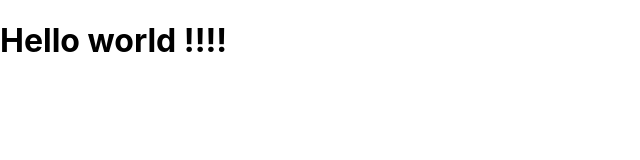
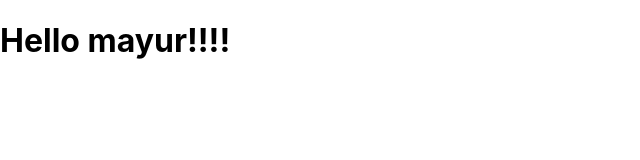
Before and after one commit to mayurpawar0809/react-projapp1, a React (Create React App) app in the folder myapp1/: page / in a window 1280 px wide. Shown: the top 160 px of the page, without its empty margins (0-640 px from the left). Built offline with nearby package versions, Linux system fonts and the light colour scheme.

Commit message:
first appll

```diff
--- a/myapp1/src/App.js
+++ b/myapp1/src/App.js
@@ -4,7 +4,7 @@ import "./App.css";
 function App() {
   return (
     <div>
-      <h1>Hello world !!!!</h1>
+      <h1>Hello mayur!!!!</h1>
     </div>
   );
 
```
